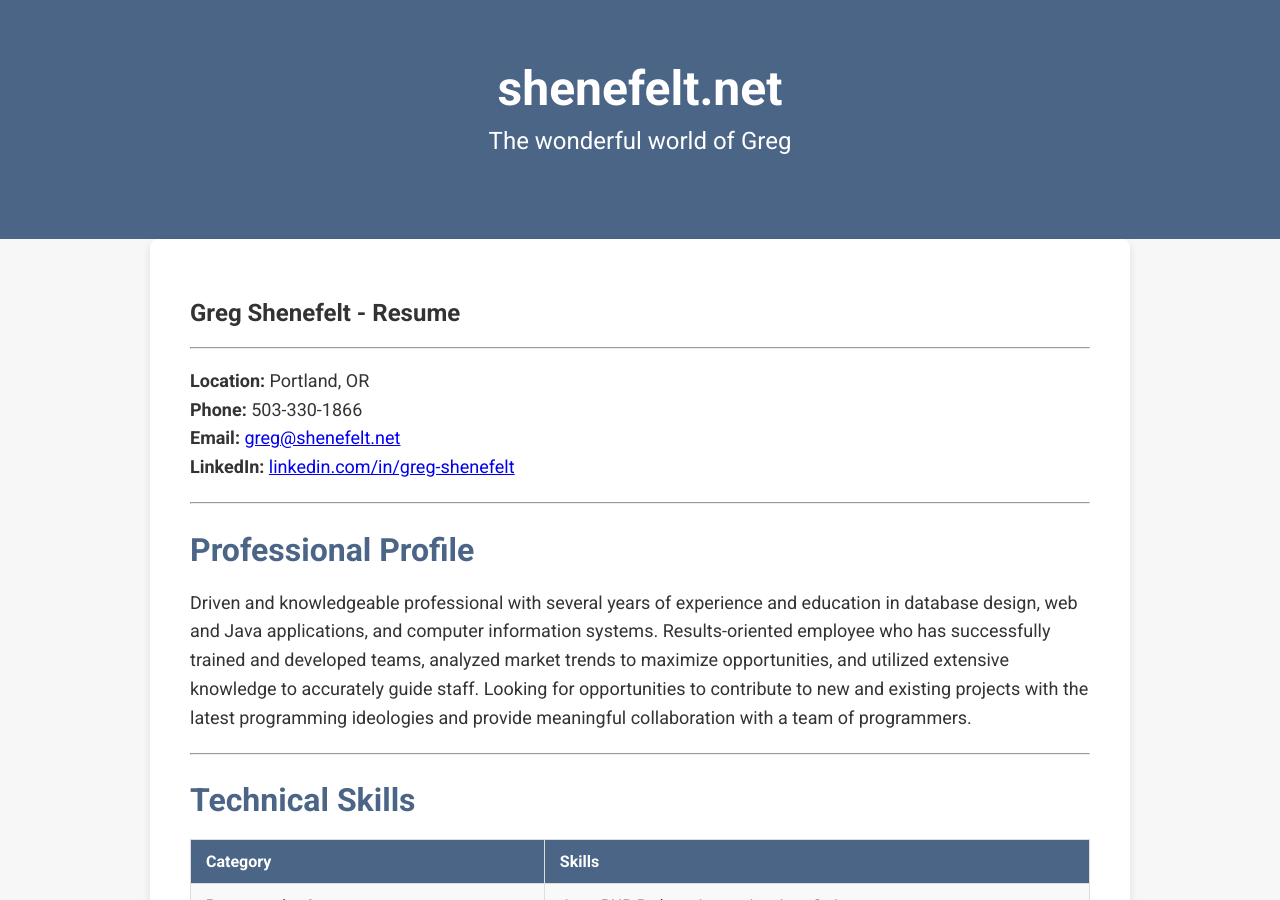
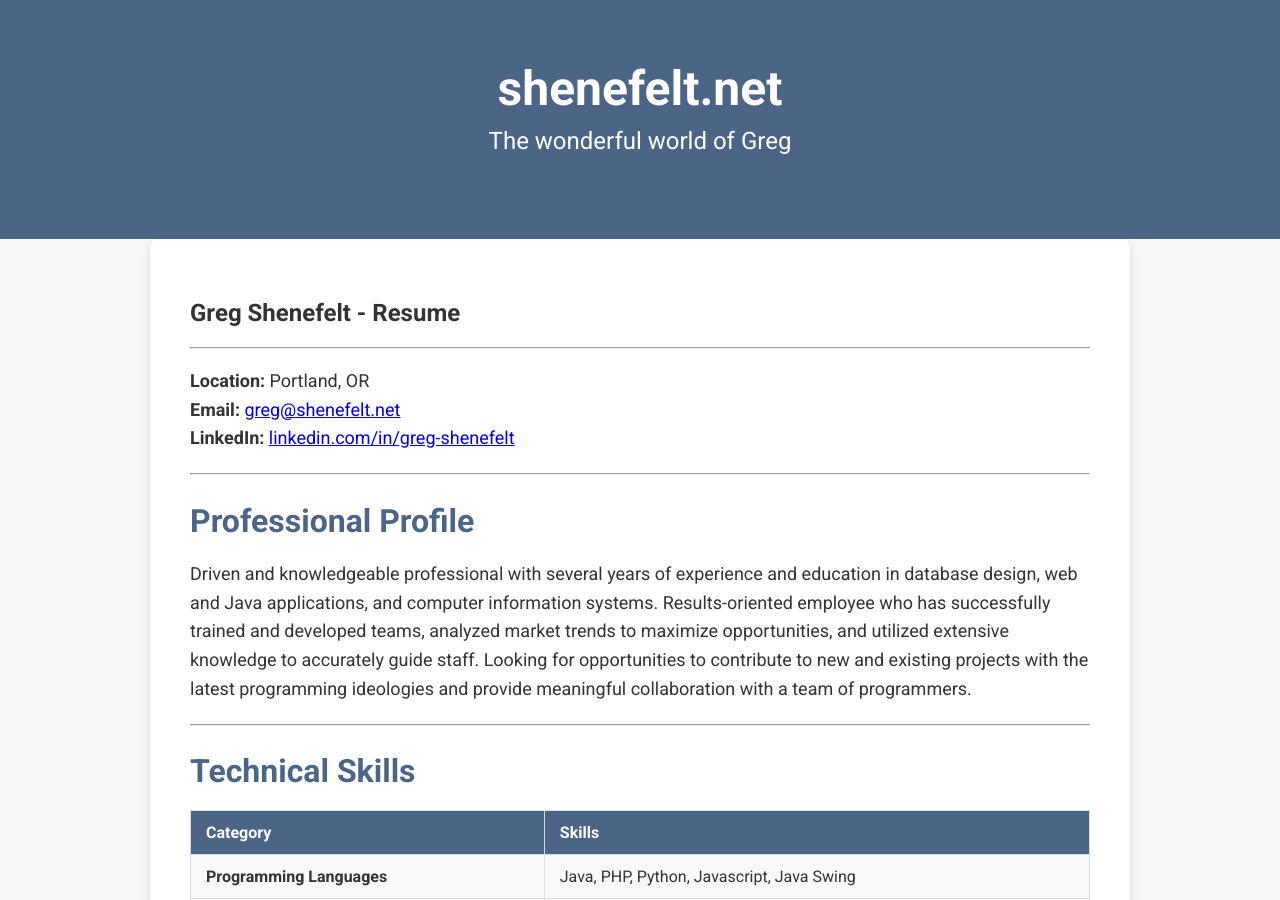
Before and after one commit to greg0rys/greg0rys.github.io, a Jekyll site: the page built from index.md, in a window 1280 px wide and 900 px high. Built offline with Jekyll 4.4.1, drawn with Linux system fonts in a browser that asks for light colours.

Commit message:
Update index.md

```diff
--- a/index.md
+++ b/index.md
@@ -8,7 +8,6 @@ title: ~/shenefelt.net
 ---
 
 **Location:** Portland, OR
-**Phone:** 503-330-1866
 **Email:** [greg@shenefelt.net](mailto:greg@shenefelt.net)
 **LinkedIn:** [linkedin.com/in/greg-shenefelt](https://linkedin.com/in/greg-shenefelt)
 
```
